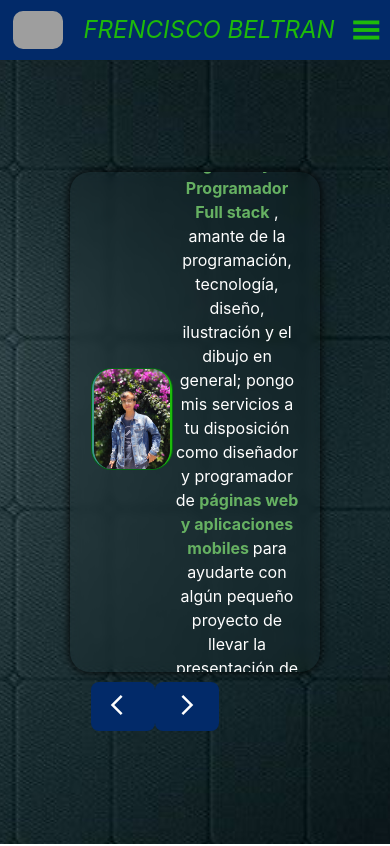
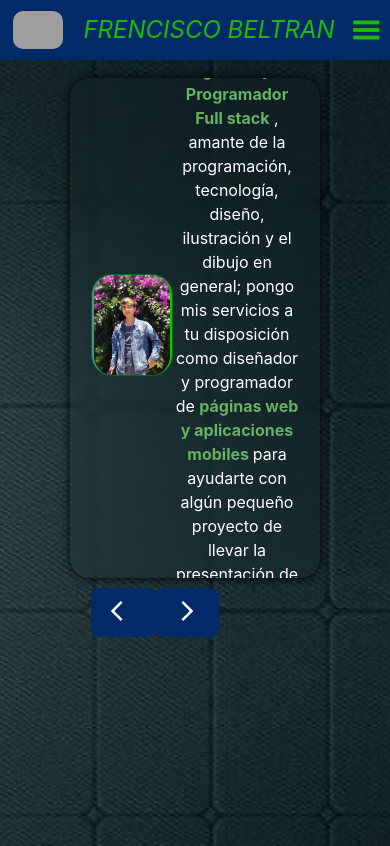
Before and after one commit to Francisco-Tirador/portafolio2023, a React (Vite) app: page / in a window 390 px wide. Shown: the top 846 px of the page. Built offline with nearby package versions, Linux system fonts and the light colour scheme; grey boxes are pictures that could not be loaded.

Commit message:
feat: add style mobile

```diff
--- a/src/assets/style/responsive.css
+++ b/src/assets/style/responsive.css
@@ -145,8 +145,12 @@
   }
 }
 @media (max-width:454px) {
+    .App{
+        min-height: 120vh
+    }
     .Rotador{
         width: 150px;
+        margin-top: 20%;
         /* background-color: aquamarine; */
         transform: translateX(-50px) translateZ(400px );
     }
```
